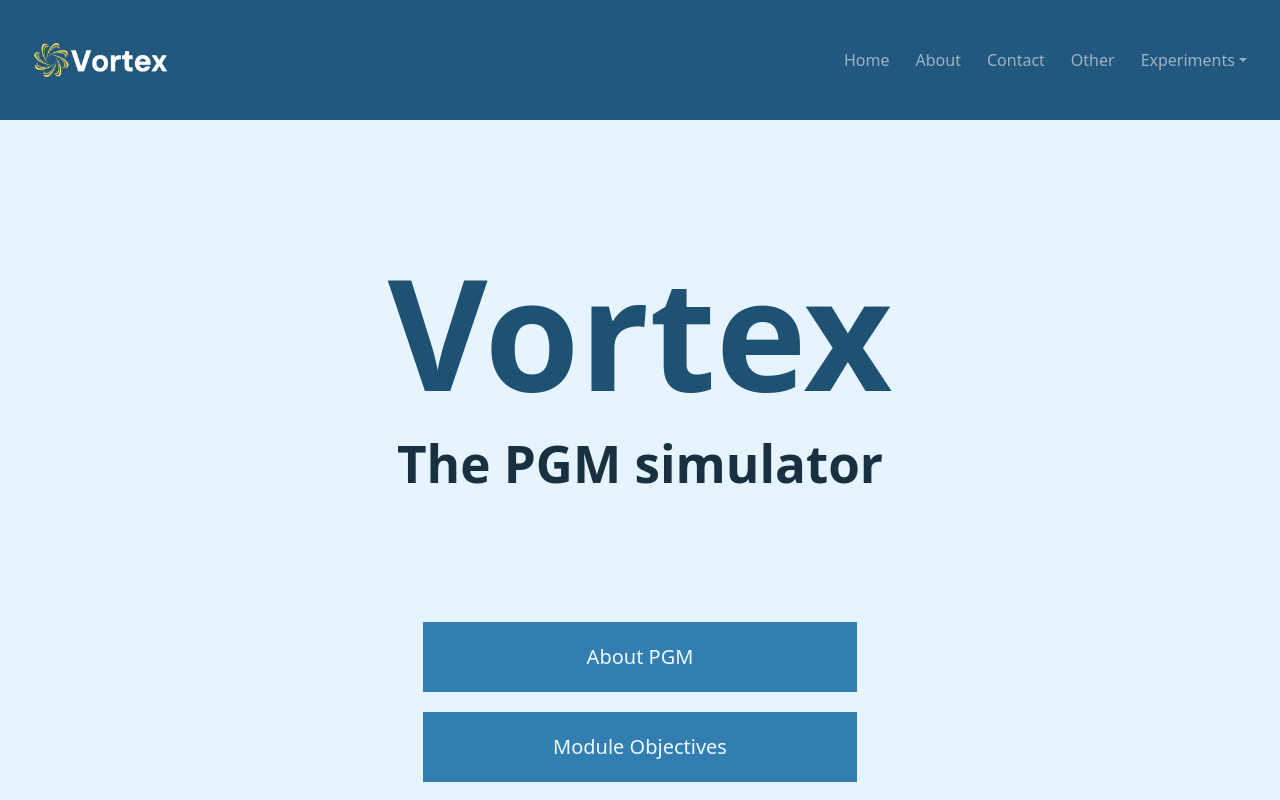
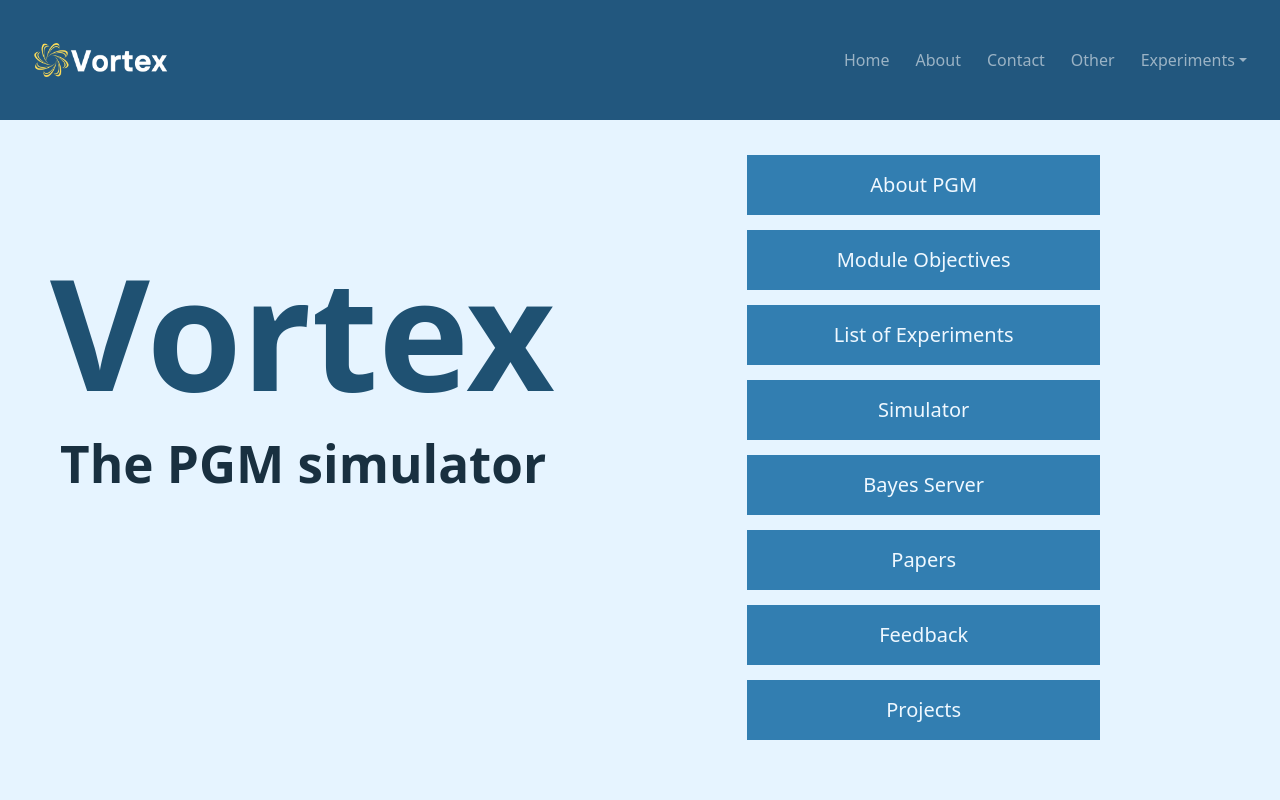
Before and after one commit to nisargshahh/vortex, a React (Create React App) app: page / in a window 1280 px wide. Shown: the top 800 px of the page. Built offline with nearby package versions, Linux system fonts and the light colour scheme.

Commit message:
minor landing page changes

```diff
--- a/src/components/LandingPage/LandingPage.jsx
+++ b/src/components/LandingPage/LandingPage.jsx
@@ -10,6 +10,7 @@ export default class LandingPage extends Component {
         <div className="heading">
           <h1 className="vortex-name">Vortex</h1>
           <h3 className="the-pgm-simulator">The PGM simulator</h3>
+        </div>
 
           <div className="list-of-functs">
             <ul>
@@ -35,12 +36,11 @@ export default class LandingPage extends Component {
                 <Link to="/">Feedback</Link>
               </li>
               <li>
-                <Link to="/">Fact Corner</Link>
+                <Link to="/">Projects</Link>
               </li>
             </ul>
           </div>
         </div>
-      </div>
     );
   }
 }
--- a/src/components/LandingPage/landingpage.css
+++ b/src/components/LandingPage/landingpage.css
@@ -1,36 +1,37 @@
 .main {
     padding: 20px;
     background-color: #e6f4ff;
+    display: flex;
+}
+
+.header{
+    flex: 4
 }
 
 .vortex-name {
+    align-items: flex-start;
     padding-top: 100px;
     font-weight: bold;
     color: #1f5172;
-    text-align: center;
+    text-align: left;
     font-size: 12vw;
     width: 100%;
+    padding-left: 30px;
 }
 
 .the-pgm-simulator {
+    align-self: start;
     font-weight: bold;
     color: #193040;
-    text-align: center;
+    text-align: left;
     font-size: 4vw;
     width: 100%;
     padding-bottom: 100px;
-}
-
-.downward-arrow {
-    font-weight: bold;
-    color: #193040;
-    text-align: center;
-    font-size: 2vw;
-    width: 100%;
-    padding-bottom: 100px;
+    padding-left: 40px;
 }
 
 .list-of-functs {
+    flex: 4;
     padding-bottom: 100px;
 }
 
@@ -38,17 +39,19 @@
     list-style: none;
     display: flex;
     flex-direction: column;
-    align-items: center;
-    justify-content: center;
+    align-items: right;
+    justify-content: right;
 }
 
 .list-of-functs ul li {
     text-align: center;
-    margin-top: 20px;
+    margin-left: auto;
+    margin-right: 20vh;
+    margin-top: 15px;
     text-decoration: none;
     background-color: #327eb1;
-    padding: 20px;
-    width: 35%;
+    padding: 15px;
+    width: 50%;
 }
 
 ol,
--- a/src/components/Navbar/navbar.css
+++ b/src/components/Navbar/navbar.css
@@ -1,7 +1,7 @@
 .nav-bar{
   padding-left: 20px;
   padding-right: 20px;
-
+  /* position: sticky; */
 }
 
 .bg-blueBg{
```
